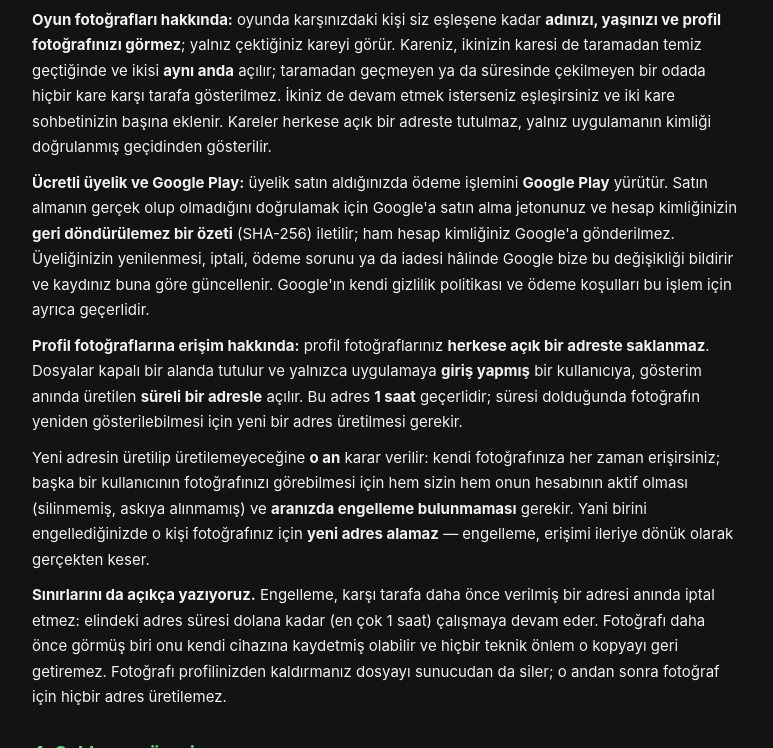
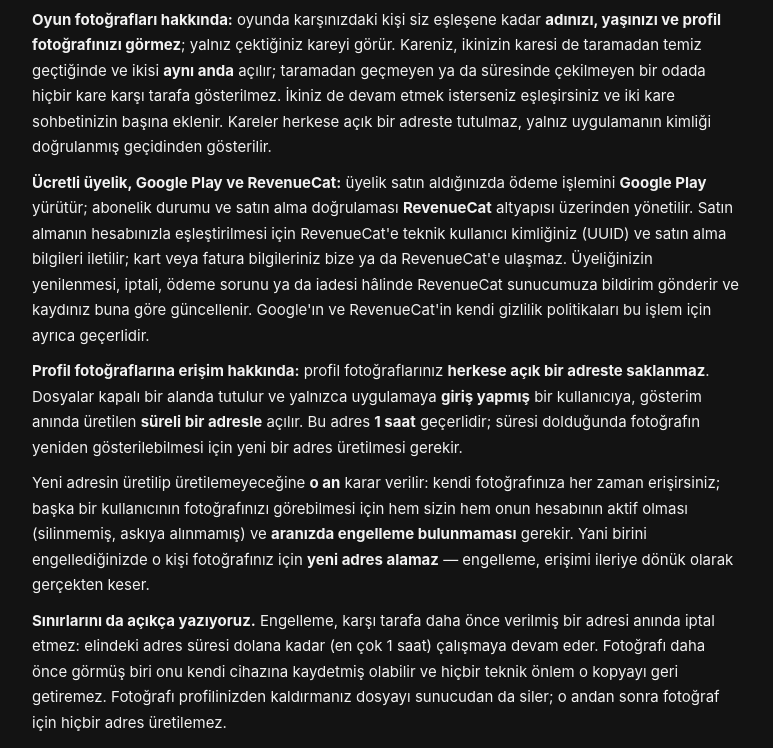
Before and after one commit to yusufalp03/sweet-landing, a plain HTML site: page privacy.html in a window 1280 px wide. Shown: the part 1452-2200 px from the top of the page, without its empty margins (252-1025 px from the left). Drawn offline with Linux system fonts and the light colour scheme.

Commit message:
privacy: abonelik yönetimi için RevenueCat bildirimi eklendi

```diff
--- a/privacy.html
+++ b/privacy.html
@@ -20,7 +20,7 @@
 <body>
 <main>
 <h1>Gizlilik Politikası</h1>
-<div class="updated">Son güncelleme: 20 Ekim 2026</div>
+<div class="updated">Son güncelleme: 19 Kasım 2026</div>
 
 <p>Bu politika, SweetMeet mobil uygulamasını ("Uygulama") kullandığınızda kişisel
 verilerinizin 6698 sayılı Kişisel Verilerin Korunması Kanunu ("KVKK") ve ilgili
@@ -55,9 +55,10 @@ Sosyal medya kullanıcı adlarınız seçtiğiniz görünürlük ayarına göre
 (yalnız eşleşmeler / herkes) gösterilir. Verileriniz üçüncü kişilere
 satılmaz. Barındırma ve altyapı için şu hizmet sağlayıcılar kullanılır:
 Supabase (veritabanı, kimlik doğrulama ve dosya depolama), Google Firebase
-(bildirim, çökme kaydı, anonim analitik), Sightengine (profil ve oyun
-fotoğraflarının uygunsuz içerik taraması — yüklediğiniz fotoğraf tarama için
-bu sağlayıcıya en çok 60 saniye geçerli bir adresle iletilir).</p>
+(bildirim, çökme kaydı, anonim analitik), RevenueCat (abonelik yönetimi ve
+satın alma doğrulaması), Sightengine (profil ve oyun fotoğraflarının uygunsuz
+içerik taraması — yüklediğiniz fotoğraf tarama için bu sağlayıcıya en çok 60
+saniye geçerli bir adresle iletilir).</p>
 <p><strong>Oyun fotoğrafları hakkında:</strong> oyunda karşınızdaki kişi siz
 eşleşene kadar <strong>adınızı, yaşınızı ve profil fotoğrafınızı görmez</strong>;
 yalnız çektiğiniz kareyi görür. Kareniz, ikinizin karesi de taramadan temiz
@@ -66,14 +67,15 @@ da süresinde çekilmeyen bir odada hiçbir kare karşı tarafa gösterilmez. İ
 de devam etmek isterseniz eşleşirsiniz ve iki kare sohbetinizin başına
 eklenir. Kareler herkese açık bir adreste tutulmaz, yalnız uygulamanın
 kimliği doğrulanmış geçidinden gösterilir.</p>
-<p><strong>Ücretli üyelik ve Google Play:</strong> üyelik satın aldığınızda
-ödeme işlemini <strong>Google Play</strong> yürütür. Satın almanın gerçek olup
-olmadığını doğrulamak için Google'a satın alma jetonunuz ve hesap kimliğinizin
-<strong>geri döndürülemez bir özeti</strong> (SHA-256) iletilir; ham hesap
-kimliğiniz Google'a gönderilmez. Üyeliğinizin yenilenmesi, iptali, ödeme
-sorunu ya da iadesi hâlinde Google bize bu değişikliği bildirir ve kaydınız
-buna göre güncellenir. Google'ın kendi gizlilik politikası ve ödeme koşulları
-bu işlem için ayrıca geçerlidir.</p>
+<p><strong>Ücretli üyelik, Google Play ve RevenueCat:</strong> üyelik satın
+aldığınızda ödeme işlemini <strong>Google Play</strong> yürütür; abonelik
+durumu ve satın alma doğrulaması <strong>RevenueCat</strong> altyapısı üzerinden
+yönetilir. Satın almanın hesabınızla eşleştirilmesi için RevenueCat'e teknik
+kullanıcı kimliğiniz (UUID) ve satın alma bilgileri iletilir; kart veya fatura
+bilgileriniz bize ya da RevenueCat'e ulaşmaz. Üyeliğinizin yenilenmesi, iptali,
+ödeme sorunu ya da iadesi hâlinde RevenueCat sunucumuza bildirim gönderir ve
+kaydınız buna göre güncellenir. Google'ın ve RevenueCat'in kendi gizlilik
+politikaları bu işlem için ayrıca geçerlidir.</p>
 
 <p><strong>Profil fotoğraflarına erişim hakkında:</strong> profil
 fotoğraflarınız <strong>herkese açık bir adreste saklanmaz</strong>. Dosyalar
```
